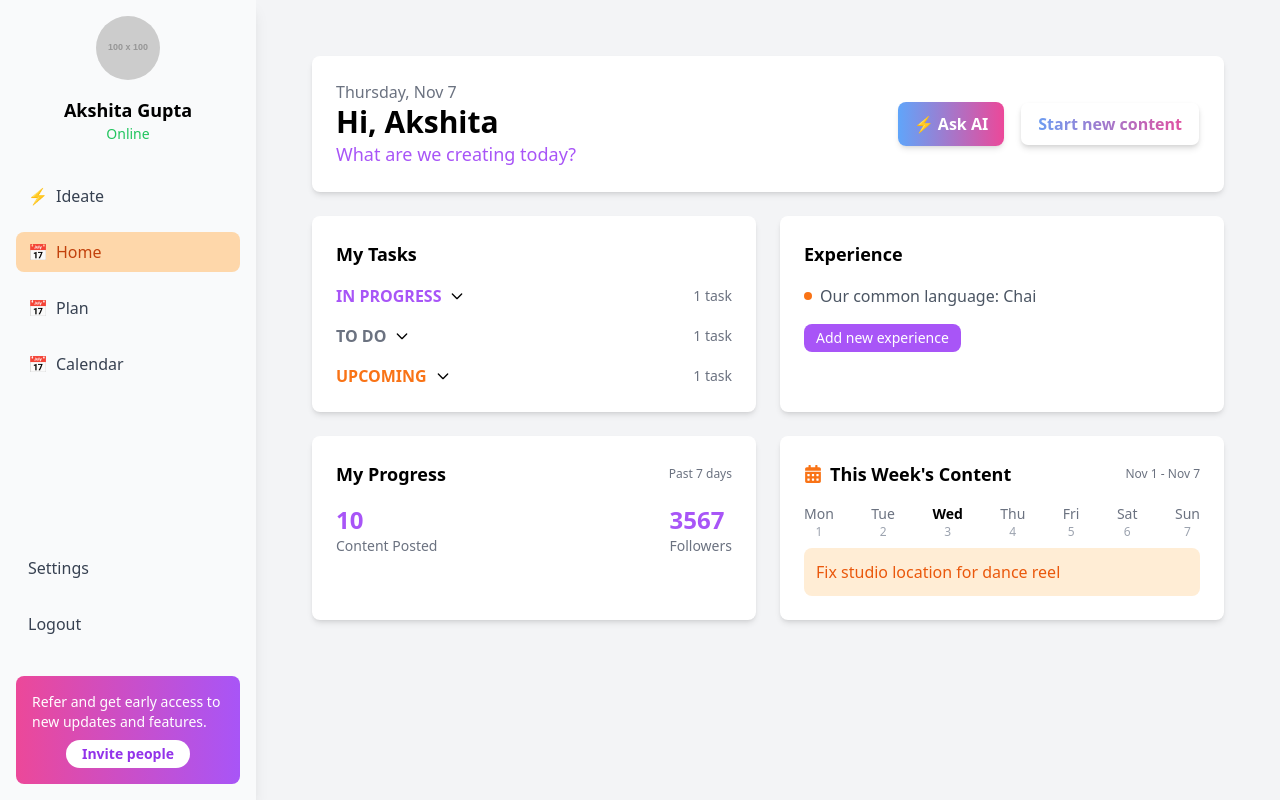
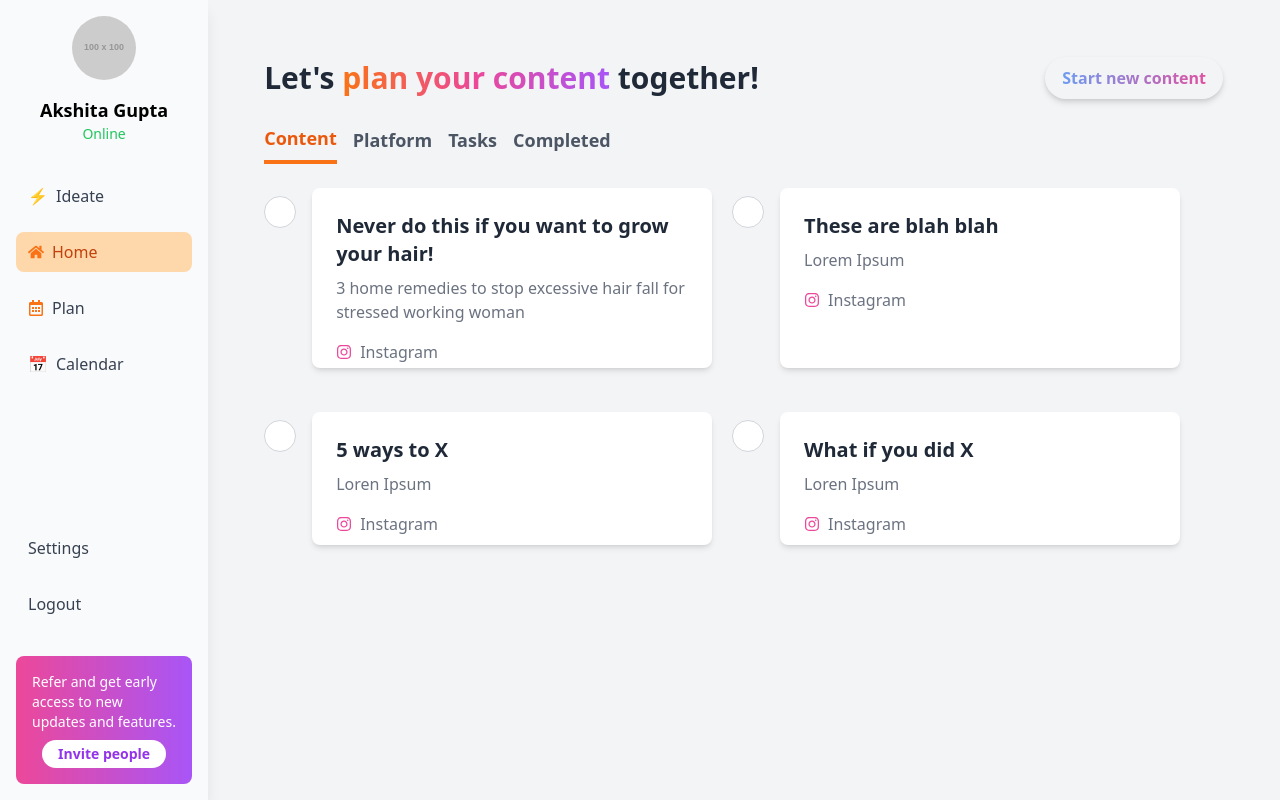
Before and after one commit to Jash728/Content-media, a React (Vite) app: page /plans in a window 1280 px wide. Built offline with nearby package versions, Linux system fonts and the light colour scheme; the HTML template or start-up script is replaced by a standard one.

Commit message:
Plans page added

```diff
--- a/src/App.jsx
+++ b/src/App.jsx
@@ -1,6 +1,7 @@
 import { useState } from "react";
 import Sidebar from './components/Sidebar';
 import HomePage from './components/HomePage';
+import Plans from './components/Plans';
 import { Route, Routes } from "react-router-dom";
 import AiPage from "./components/AiPage";
 
@@ -34,12 +35,11 @@ function App() {
         </header>
 
         <main className="flex-grow p-6">
-          <HomePage />
           <Routes>
-              {/* <Route path="/" element={<GreetingSection />} /> */}
-              {/* <Route path="/ai" element={<AiPage />} /> */}
-            </Routes>
-
+            <Route path="/" element={<HomePage />} />
+            <Route path="/ai" element={<AiPage />} />
+            <Route path="/plans" element={<Plans />} />
+          </Routes>
         </main>
       </div>
     </div>
--- /dev/null
+++ b/src/components/ContentCard.jsx
@@ -0,0 +1,24 @@
+// ContentCard.jsx
+
+import React from "react";
+
+const ContentCard = ({ title, description, platform }) => {
+  return (
+    <div className="bg-white p-4 rounded-lg shadow-md flex flex-col justify-between space-y-2 hover:shadow-lg transition-shadow duration-200">
+
+      <h2 className="text-lg font-semibold text-gray-800">{title}</h2>
+      <p className="text-sm text-gray-500">{description}</p>
+
+
+      <div className="flex justify-between items-center text-sm text-gray-400">
+        <div className="flex items-center gap-1">
+          <span role="img" aria-label="platform">📷</span>
+          {platform}
+        </div>
+        <span role="img" aria-label="lightning">⚡</span>
+      </div>
+    </div>
+  );
+};
+
+export default ContentCard;
--- a/src/components/GreetingSection.jsx
+++ b/src/components/GreetingSection.jsx
@@ -10,7 +10,7 @@ const GreetingSection = () => {
       <div>
         <p className="text-gray-500">{today}</p>
         <h1 className="text-2xl md:text-3xl font-bold">Hi, Akshita</h1>
-        <p className="text-lg text-purple-500">What are we creating today?</p>
+        <p className="text-lg text-transparent bg-clip-text bg-gradient-to-r from-orange-500 via-pink-500 to-purple-500">What are we creating today?</p>
       </div>
 
       <div className="flex space-x-4">
--- /dev/null
+++ b/src/components/Plans.jsx
@@ -0,0 +1,92 @@
+import React, { useState } from 'react';
+import { FaInstagram } from 'react-icons/fa';
+
+function Plans() {
+  const [activeTab, setActiveTab] = useState("Content");
+
+  const plansData = [
+    {
+      title: "Never do this if you want to grow your hair!",
+      description: "3 home remedies to stop excessive hair fall for stressed working woman",
+      platform: "Instagram",
+    },
+    {
+      title: "These are blah blah",
+      description: "Lorem Ipsum",
+      platform: "Instagram",
+    },
+    {
+      title: "5 ways to X",
+      description: "Loren Ipsum",
+      platform: "Instagram",
+    },
+    {
+      title: "What if you did X",
+      description: "Loren Ipsum",
+      platform: "Instagram",
+    },
+  ];
+
+  return (
+    <div className="p-8 bg-gray-100 min-h-screen">
+
+      <div className="flex items-center justify-between mb-6">
+        <h1 className="text-3xl font-semibold text-gray-800">
+          Let's{" "}
+          <span className="text-transparent bg-clip-text bg-gradient-to-r from-orange-500 via-pink-500 to-purple-500">
+            plan your content
+          </span>{" "}
+          together!
+        </h1>
+        <button className="px-4 py-2 bg-white border-2 border-transparent font-semibold rounded-full shadow-md hover:bg-gray-100 text-transparent bg-clip-text bg-gradient-to-r from-blue-400 to-pink-500 hover:from-blue-500 hover:to-pink-600">
+          Start new content
+        </button>
+      </div>
+
+
+      <div className="flex mb-6 space-x-4">
+        {["Content", "Platform", "Tasks", "Completed"].map((tab) => (
+          <button
+            key={tab}
+            onClick={() => setActiveTab(tab)}
+            className={`text-lg font-semibold pb-2 ${
+              activeTab === tab
+                ? "text-orange-600 border-b-4 border-orange-500"
+                : "text-gray-600"
+            }`}
+          >
+            {tab}
+          </button>
+        ))}
+      </div>
+
+
+      <div className="grid grid-cols-1 sm:grid-cols-2 md:grid-cols-2 lg:grid-cols-2 gap-6 pl-12">
+        {plansData.map((plan, index) => (
+          <div
+            key={index}
+            className="relative p-6 bg-white rounded-lg shadow-md"
+            style={{ width: "90%", height: "90%" }}
+          >
+
+            <div className="absolute -left-12 top-1/9 transform -translate-y-1/2 w-8 h-8 bg-white rounded-full border border-gray-300"></div>
+
+
+            <div>
+              <h3 className="text-xl font-bold text-gray-800 mb-2">{plan.title}</h3>
+              <p className="text-gray-500 mb-4">{plan.description}</p>
+
+
+              <div className="flex items-center text-gray-500">
+                <FaInstagram className="mr-2 text-pink-500" />
+                <span>{plan.platform}</span>
+              </div>
+            </div>
+          </div>
+        ))}
+      </div>
+    </div>
+  );
+}
+
+export default Plans;
--- a/src/components/Sidebar.jsx
+++ b/src/components/Sidebar.jsx
@@ -1,11 +1,22 @@
 import { useState } from "react";
+import { FaHome, FaRegCalendarAlt } from "react-icons/fa";
+import { useNavigate } from "react-router-dom";
 
 const Sidebar = ({ isOpen, toggleSidebar }) => {
   const [active, setActive] = useState("Home");
+  const navigate = useNavigate();
 
   const handleActive = (item) => {
     setActive(item);
     if (isOpen) toggleSidebar();
+
+
+    if (item === "Plan") {
+      navigate("/plans");
+    }
+    if (item === "Home") {
+      navigate("/");
+    }
   };
 
   return (
@@ -33,7 +44,11 @@ const Sidebar = ({ isOpen, toggleSidebar }) => {
               active === item ? "bg-orange-200 text-orange-700" : "text-gray-700"
             } hover:text-purple-600`}
           >
-            <span>{item === "Ideate" ? "⚡" : "📅"}</span>
+            <span>
+              {item === "Home" ? <FaHome className="text-orange-500" /> :
+               item === "Plan" ? <FaRegCalendarAlt className="text-orange-500" /> :
+               item === "Ideate" ? "⚡" : "📅"}
+            </span>
             <span>{item}</span>
           </button>
         ))}
```
